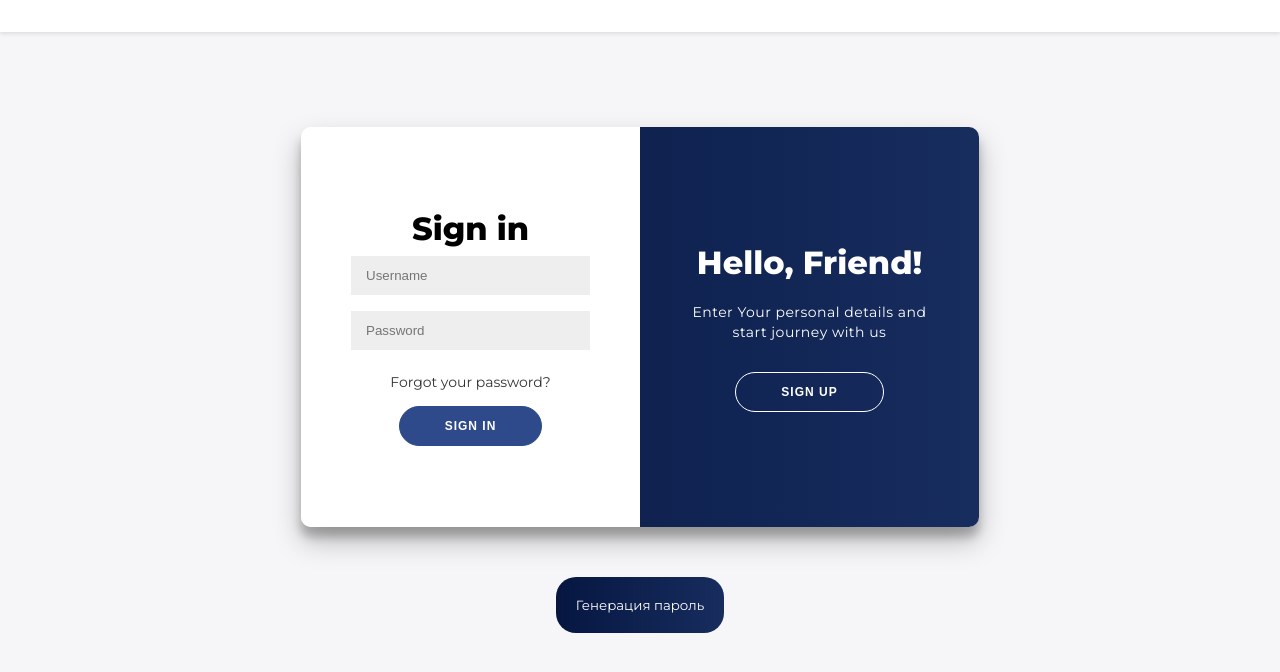
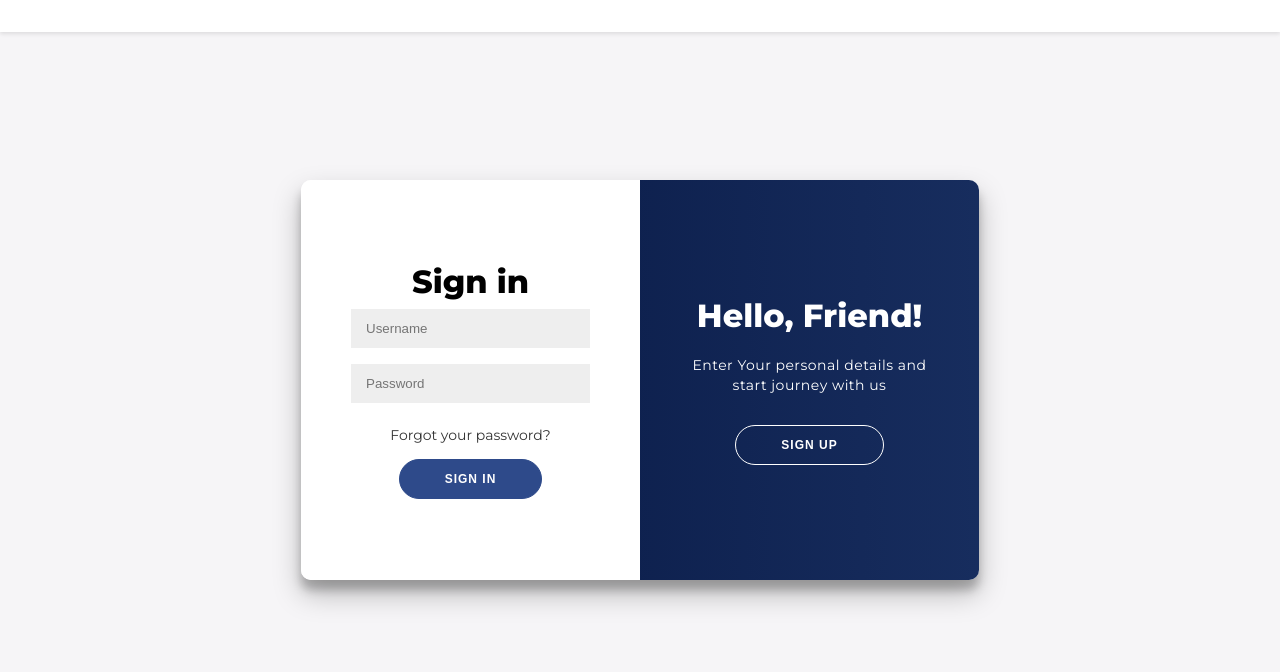
Before and after one commit to ed1skrad/PasswordGeneratorFrontend, a React (Create React App) app: page / in a window 1280 px wide. Shown: the top 672 px of the page. Built offline with nearby package versions, Linux system fonts and the light colour scheme.

Commit message:
Update App.js

```diff
--- a/src/App.js
+++ b/src/App.js
@@ -14,7 +14,7 @@ function App() {
     const [email, setEmail] = useState("");
     const [isAuthenticated, setIsAuthenticated] = useState(false);
     const [redirect, setRedirect] = useState(false);
-
+    const [succesfull, setSuccef] = useState(true);
     const handleSignUp = async (e) => {
         e.preventDefault();
 
@@ -144,12 +144,14 @@ function App() {
                             </Components.Overlay>
                         </Components.OverlayContainer>
                     </Components.Container>
-                    <div className="container_to_but">
-                        <button onClick={handleGeneratePassword} className="button_to_generate">
-                            Генерация пароль
-                        </button>
+                    {isAuthenticated && (
+                        <div className="container_to_but">
+                            <button onClick={handleGeneratePassword} className="button_to_generate">
+                                Генерация пароль
+                            </button>
+                        </div>
+                    )}
 
-                    </div>
                 </>
             )}
         </Router>
```
